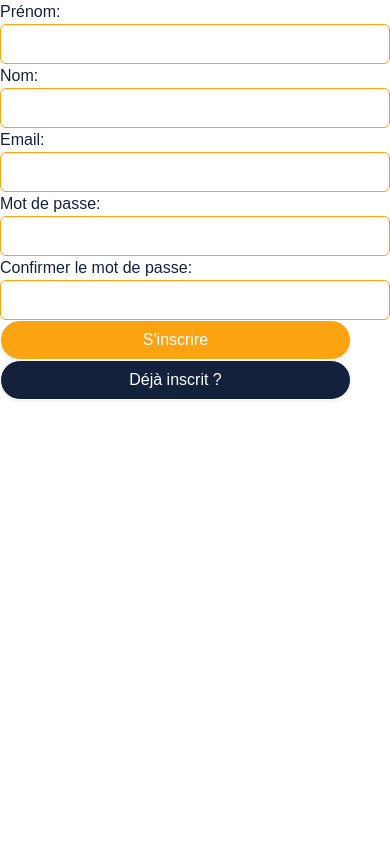
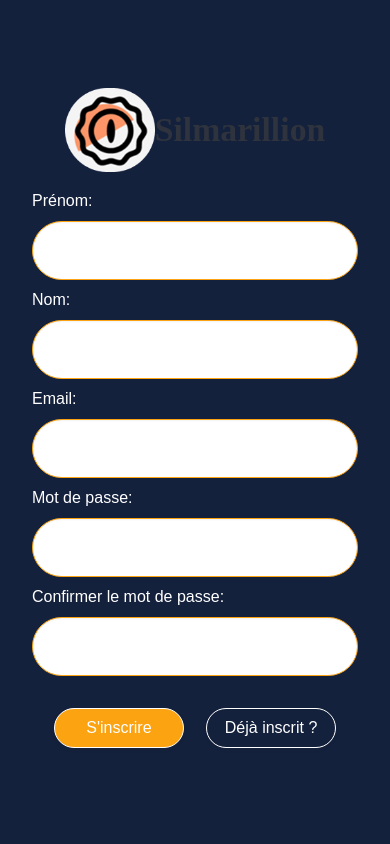
Before and after one commit to fvancamp5/Mediatheque_Silmarillion, a Symfony app: template templates/sign/index.html.twig in a window 390 px wide. Run offline with Twig, Linux system fonts and the light colour scheme; the template is opened without the code that fills it, so the values that code supplies are empty; some libraries are stand-ins or nearby versions.

Commit message:
pages de log faites avec style et responsive, améliorations légères de la nav bar

```diff
--- /dev/null
+++ b/public/style/signstyle.css
@@ -0,0 +1,248 @@
+@import "https://cdn.jsdelivr.net/npm/bulma@1.0.2/css/bulma.min.css";
+
+:root {
+    --blue : #14213D;
+    --yellow : #FCA311;
+}
+
+html, body {
+    height: 100%;
+    margin: 0;
+    padding: 0;
+    overflow-x: hidden;
+    box-sizing: border-box!important;
+}
+
+img.image {
+    flex: 1;
+    display: block;
+    max-width: 33%;
+    height: auto;
+}
+
+body {
+    background-color: var(--blue);
+    color: white;
+    font-family: 'Poppins', sans-serif;
+}
+
+main {
+    width: 100%;
+    display: flex;
+    flex-direction: row;
+    align-content: center;
+    height: 100vh;
+}
+
+img {
+    max-width: 100%;
+    max-height: 100%;
+}
+
+a {
+    color: white;
+    font-weight: bold;
+    background-color: var(--blue);
+    text-decoration: none;
+}
+
+form input{
+    border-radius: 30rem !important;
+    color: var(--blue)!important;
+    margin: 0.5rem 0;
+}
+
+.input.is-primary{
+    border-color:  var(--yellow);
+    outline: none;
+    height: auto !important;
+}
+.input.is-primary:focus {
+    border: 2px solid var(--blue);
+    box-shadow: 0 0 2px var(--blue);
+}
+.input.is-primary:not([value = ""]) {
+    background: white;
+}
+input::placeholder {
+    color: var(--blue)!important;
+    font-weight: bold;
+}
+
+.are-medium {
+    padding: 0 1rem;
+}
+
+.button{
+    background-color: var(--blue);
+    color: white;
+    height: auto;
+    border: white solid 1px ;
+    border-radius: 30rem;
+}
+#Inscription {
+    background-color: var(--yellow)!important;
+}
+
+.button:hover {
+    font-weight: bold;
+}
+
+.button:active {
+    background: var(--yellow);
+}
+#Inscription:active {
+    background: var(--blue)!important;
+}
+
+.form {
+    flex: 3;
+    align-self: center;
+    align-content: center;
+    flex-wrap: wrap;
+    margin: 0 1rem;
+    height: 100%;
+    padding: 0.5rem 1rem;
+}
+
+.form-button {
+    display: flex;
+    justify-content: space-evenly;
+    align-items: center;
+    margin-top: 1rem;
+}
+.form-button .button {
+    width: 40%;
+    margin: 0.5rem 0;
+}
+
+.form-group {
+    height: auto;
+    align-items: center;
+    margin-bottom: 1rem;
+}
+
+.logo {
+    max-width: 100%;
+    max-height: 100%;
+    height: 12.5vh;
+    margin-bottom: 1rem;
+    text-align: center;
+    align-items: center;
+    justify-content: center!important;
+    display: flex;
+    font-family: "Princess Sofia" ;
+}
+
+.title.is-1{
+    font-size: calc(12.5vh * 0.4)!important;
+}
+
+@media (min-height: 768px)  {
+    .input.is-primary{
+        height: calc(7vh)!important;
+    }
+    .form-group {
+        font-size: clamp(1rem, 1.75vw, 4rem);
+    }
+    .button {
+        font-size: clamp(1rem, 1.75vw, 4rem)!important;
+    }
+}
+
+@media (max-width: 1024px) {
+    main {
+        min-height: 100vh;
+        overflow-y: auto;
+        display: flex;
+        flex-direction: column;
+        justify-content: flex-start;
+    }
+    img.image {
+        display: none;
+    }
+
+
+}
+
+@media (max-width: 1024px) and (min-height: 768px) {
+    main {
+        max-height: 100%;
+        overflow-y: hidden;
+        display: flex;
+        height: auto;
+        justify-content: center;
+    }
+    .form {
+        max-width: 90%;
+    }
+    .logo {
+        height: 20vh;
+    }
+    .title.is-1{
+        font-size: calc(20vh * 0.4)!important;
+    }
+    img.image {
+        display: none;
+    }
+
+
+}
+
+@media (max-width: 768px) {
+    main {
+        max-height: 100%;
+        display: flex;
+        height: auto;
+        padding-top: 1rem;
+        justify-content: flex-start;
+    }
+
+    .are-medium {
+        max-height: 100%;
+        display: flex;
+        padding: 0.01rem;
+    }
+
+    .logo {
+        height: 15vh;
+    }
+    .title.is-1{
+        font-size: calc(15vh * 0.3)!important;
+    }
+    img.image {
+        display: none;
+    }
+
+
+}
+
+@media (max-width: 460px) {
+    main {
+        max-height: 100%;
+        display: flex;
+        height: auto;
+        padding-top: 1rem;
+        justify-content: flex-start;
+    }
+    .button {
+        width: 90%;
+    }
+    .form {
+        max-width: 95%;
+    }
+    .logo {
+        height: 10vh;
+    }
+    .title.is-1{
+        font-size: calc(10vh * 0.4)!important;
+    }
+
+    h1 {
+        font-size: 1.5rem;
+    }
+    img.image {
+        display: none;
+    }
+
+}
--- a/public/style/webstyle.css
+++ b/public/style/webstyle.css
@@ -31,7 +31,6 @@ header a {
     margin-left: auto;
     display: inline-flex;
     flex-wrap: nowrap;
-    border: #FCA311 solid 0.125rem;
     justify-content: center;
 
 }
@@ -47,6 +46,7 @@ header a {
 
 .nav-search input[type="text"]{
     border-radius: 30rem 0 0 30rem;
+    border: white solid 0.125rem;
 }
 .nav-search input[type="submit"]{
     border-radius: 0 30rem 30rem 0;
@@ -100,6 +100,10 @@ form input[type="text"]{
 }
 .input.is-primary:not([value = ""]) {
     background: white;
+}
+input::placeholder {
+    color: var(--blue)!important;
+    font-weight: bold;
 }
 
 
--- a/src/Controller/HomeController.php
+++ b/src/Controller/HomeController.php
@@ -15,7 +15,7 @@ final class HomeController extends AbstractController{
         //on initialise user sinon on a une erreur
         $user= null;
 
-        if (($request->isMethod('POST')) && ($request->request->get('connexion') == true)) {
+        if ($request->isMethod('POST')) {
             $firstname = $request->request->get('firstname');
             $lastname = $request->request->get('lastname');
             $email = $request->request->get('email');
--- a/templates/sign/index.html.twig
+++ b/templates/sign/index.html.twig
@@ -4,10 +4,15 @@
         <meta charset="UTF-8">
         <meta name="viewport" content="width=device-width, initial-scale=1">
         <title>{{page_name}}</title>
-        <link rel="stylesheet" href="{{ asset('style/webstyle.css') }}">
+        <link rel="stylesheet" href="{{ asset('style/signstyle.css') }}">
     </head>
     <body>
-        <form method="post" action="{{ path('home') }}">
+        <main>
+        <form method="post" action="{{ path('home') }}" class="form">
+            <a href="{{ url('home') }}" class="logo">
+                <img src="{{ asset('images/logo.png') }}" alt="Logo" >
+                <h1 class="title is-1"> Silmarillion </h1>
+            </a>
             <!-- si on render avec la condition connexion on montre que la page de connexion
                  à l'inverse on render le formulaire d'insciption -->
             {% if connexion == false %}
@@ -27,8 +32,10 @@
                     <label for="confirm_password">Confirmer le mot de passe:</label>
                     <input type="password" id="confirm_password" name="confirm_password" class="input is-primary" required>
 
-                    <button type="submit" class="button" id="Inscription">S'inscrire</button>
-                    <a href="{{ url('connexion') }}" class="button" id="Connexion">Déjà inscrit ?</a>
+                    <div class="form-button">
+                        <button type="submit" class="button" id="Inscription">S'inscrire</button>
+                        <a href="{{ url('connexion') }}" class="button" id="Connexion">Déjà inscrit ?</a>
+                    </div>
                 </div>
             {% elseif connexion == true %}
                 <div class="form-group">
@@ -38,11 +45,15 @@
                     <label for="password">Mot de passe:</label>
                     <input type="password" id="password" name="password" class="input is-primary" required>
 
-                    <button type="submit" class="button" id="Connexion">Se connecter</button>
-                    <a href="{{ url('inscription') }}" id="Inscription">Se créer un compte</a>
+                    <div class="form-button">
+                        <button type="submit" class="button" id="Connexion">Se connecter</button>
+                        <a href="{{ url('inscription') }}">Se créer un compte</a>
+                    </div>
                 </div>
             {% endif %}
 
         </form>
+        <img src="{{ asset('images/log_bg.png') }}" alt="Médiathèque" class="image">
+        </main>
     </body>
 </html>
```
